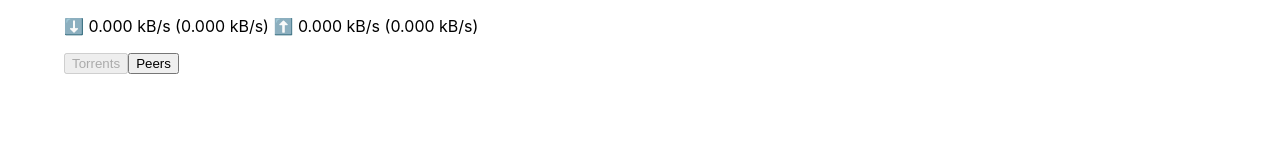
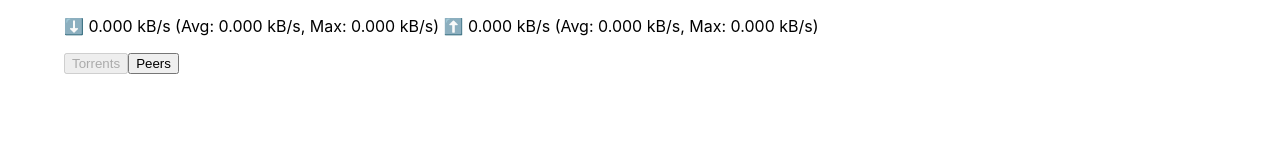
Before and after one commit to IJMacD/transmission-react, a React (Create React App) app: page / in a window 1280 px wide. Shown: the top 160 px of the page. Built offline with nearby package versions, Linux system fonts and the light colour scheme; no server answers.

Commit message:
Add Max values

```diff
--- a/src/App.js
+++ b/src/App.js
@@ -7,6 +7,7 @@ import { TorrentTable } from './TorrentTable';
 import { TorrentDetails } from './TorrentDetails';
 import { TorrentList } from './TorrentList';
 import { PeerStats } from './PeerStats';
+import { useSavedState } from './useSavedState';
 
 function App() {
   const [torrents, setTorrents] = useState([]);
@@ -20,6 +21,8 @@ function App() {
   const [ torrentData, setTorrentData ] = useState(null);
   const downloadAverage = useRef(0);
   const uploadAverage = useRef(0);
+  const [ downloadMax, setDownloadMax ] = useSavedState("TRANSMISSION_DOWNLOAD_MAX", 0);
+  const [ uploadMax, setUploadMax ] = useSavedState("TRANSMISSION_UPLOAD_MAX", 0);
   const [ page, setPage ] = useState("torrents");
 
   useEffect(() => {
@@ -44,8 +47,11 @@ function App() {
     downloadAverage.current = downloadAverage.current * 0.9 + totalDown * 0.1;
     uploadAverage.current = uploadAverage.current * 0.9 + totalUp * 0.1;
 
+    setDownloadMax(downloadMax => Math.max(downloadMax, totalDown));
+    setUploadMax(uploadMax => Math.max(uploadMax, totalUp));
+
     pushData(totalDown, totalUp, downloadAverage.current, uploadAverage.current);
-  }, [torrents, pushData]);
+  }, [torrents, pushData, setDownloadMax, setUploadMax]);
 
   useEffect(() => {
     if (selectedTorrent >= 0) {
@@ -71,7 +77,7 @@ function App() {
 
   return (
     <div className="App">
-      <p>⬇️ {formatBytesPerSecond(totalDown)} ({formatBytesPerSecond(downloadAverage.current)}) ⬆️ {formatBytesPerSecond(totalUp)} ({formatBytesPerSecond(uploadAverage.current)})</p>
+      <p>⬇️ {formatBytesPerSecond(totalDown)} (Avg: {formatBytesPerSecond(downloadAverage.current)}, Max: {formatBytesPerSecond(downloadMax)}) ⬆️ {formatBytesPerSecond(totalUp)} (Avg: {formatBytesPerSecond(uploadAverage.current)}, Max: {formatBytesPerSecond(uploadMax)})</p>
       <button onClick={() => setPage("torrents")} disabled={page === "torrents"}>Torrents</button>
       <button onClick={() => setPage("peers")} disabled={page === "peers"}>Peers</button>
       { selectedTorrent < 0 && <canvas ref={canvasRef} /> }
--- /dev/null
+++ b/src/useSavedState.js
@@ -0,0 +1,40 @@
+import { useCallback, useEffect, useState } from "react";
+
+export function useSavedState (key, initialValue) {
+    const [ state, setState ] = useState(() => {
+        const saved = localStorage.getItem(key);
+        if (saved) {
+            try {
+                return JSON.parse(saved);
+            } catch (e) {}
+        }
+
+        return initialValue;
+    });
+
+    const setSavedState = useCallback(newValue => {
+        if (newValue instanceof Function) {
+            setState(oldValue => {
+                const nv = newValue(oldValue);
+
+                localStorage.setItem(key, JSON.stringify(nv));
+
+                return nv;
+            });
+        } else {
+            setState(newValue);
+
+            localStorage.setItem(key, newValue);
+        }
+    }, [key, setState]);
+
+    useEffect(() => {
+        const callback = e => setState(e.newValue);
+
+        window.addEventListener("storage", callback);
+
+        return () => window.removeEventListener("storage", callback);
+    }, []);
+
+    return [ state, setSavedState ];
+}
```
